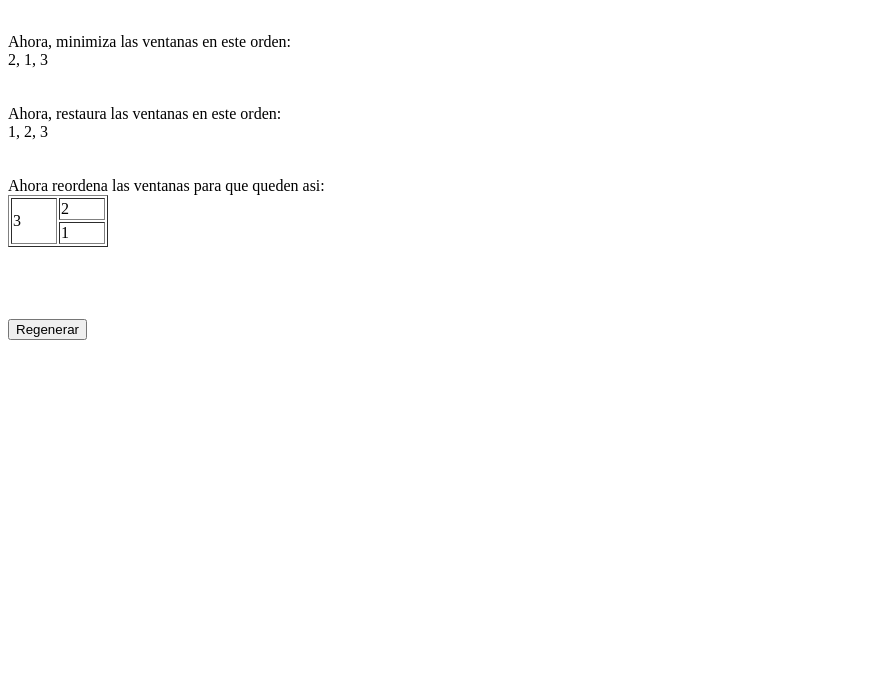
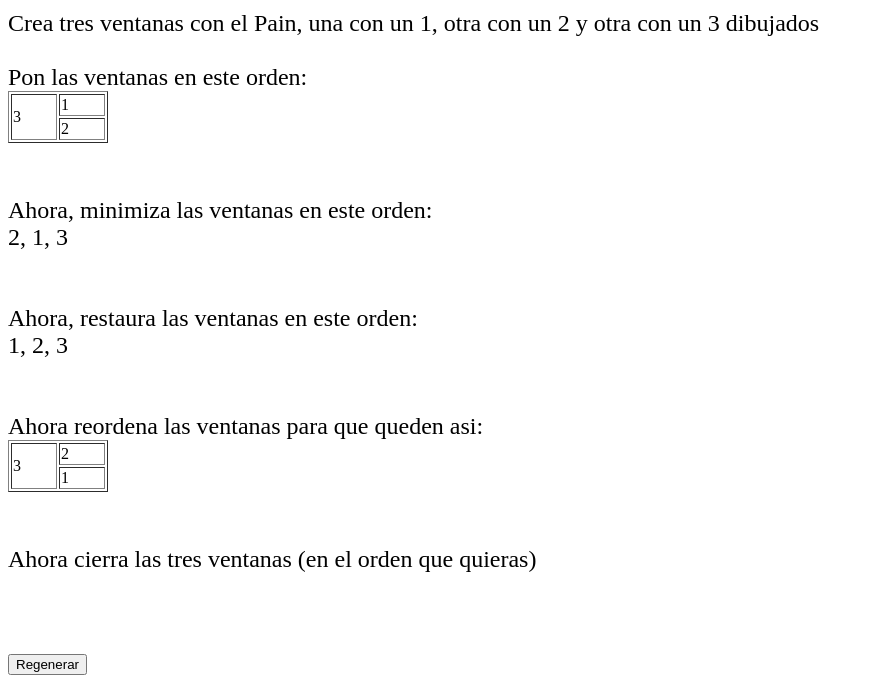
Before and after one commit to marcesquerra/learning-exercise, a plain HTML site: page index.html in a window 1280 px wide. Shown: the part 139-822 px from the top of the page, without its empty margins (0-873 px from the left). Before the commit the page ends 800 px from the top, so only its background shows below. Drawn offline with Linux system fonts and the light colour scheme.

Commit message:
Correcciones

```diff
--- a/index.html
+++ b/index.html
@@ -52,11 +52,16 @@
   </script>
 </head>
 
-<body>
+<body style="font-size: 1.5em">
   <h1>Ejercicio</h1>
 
-  <div id=content></div>
+  <br />
+  <br />
+  Crea tres ventanas con el Pain, una con un 1, otra con un 2 y otra con un 3 dibujados
 
+
+  <br />
+  <br />
   Pon las ventanas en este orden:
   <table width=100 border=1>
     <tr>
@@ -91,6 +96,10 @@
     </tr>
   </table>
 
+  <br />
+  <br />
+  Ahora cierra las tres ventanas (en el orden que quieras)
+
 
   <br />
   <br />
```
